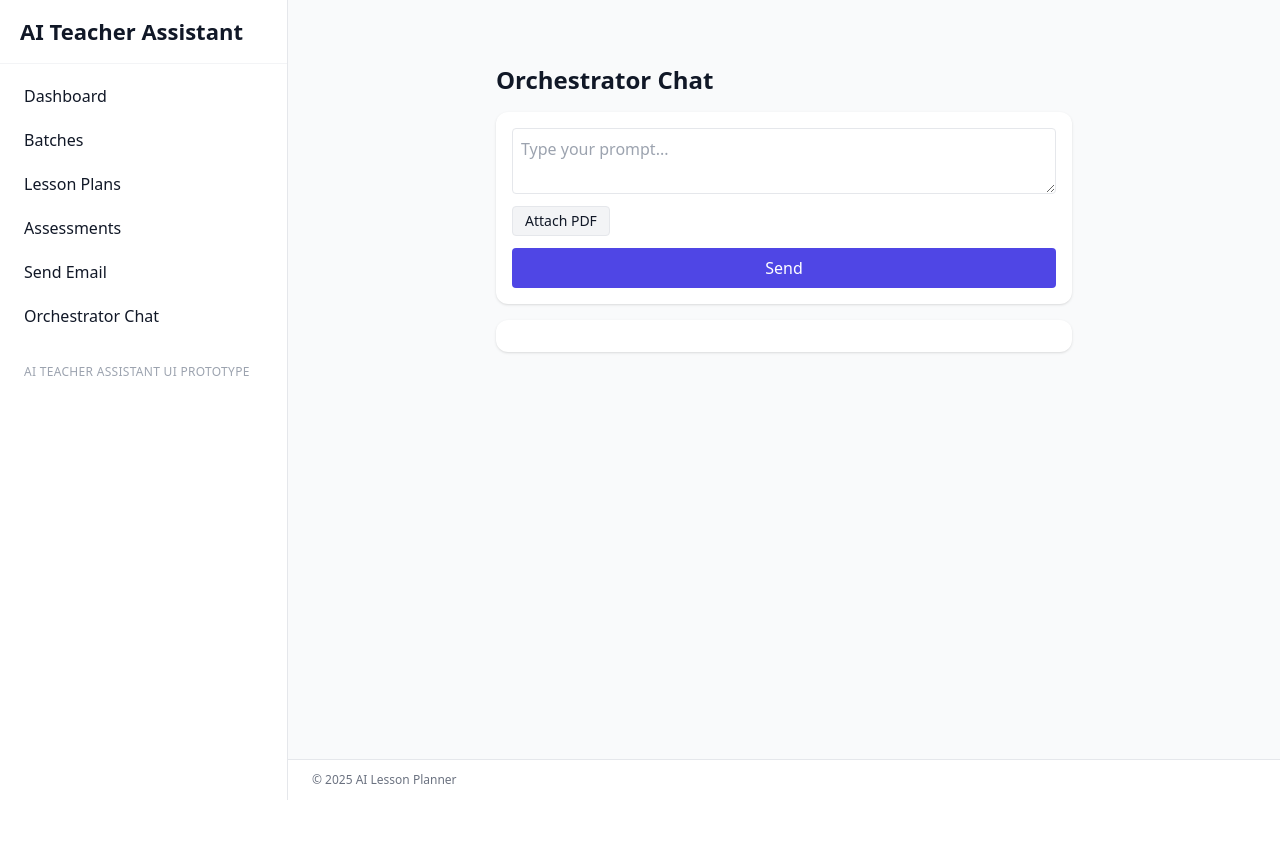
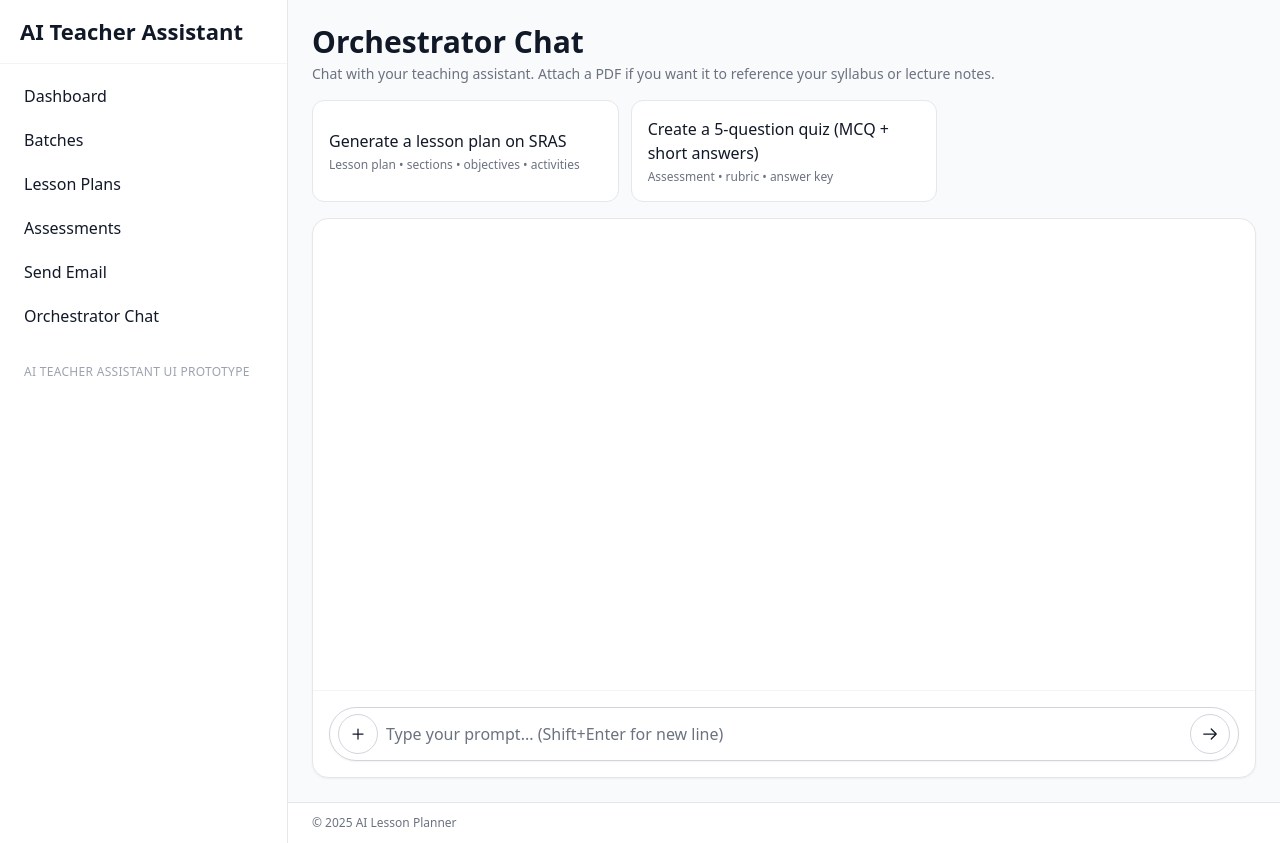
Before and after one commit to Timmythaw/ai-teacher-assistant, a Flask app: page /chat in a window 1280 px wide. Before the commit the page ends 800 px from the top, so only its background shows below. Run offline with Flask 3, Linux system fonts and the light colour scheme; some libraries are stand-ins or nearby versions.

Commit message:
Fixed chat interface, Generate assessment and lesson plan working properly

```diff
--- a/agents/assessment_agent.py
+++ b/agents/assessment_agent.py
@@ -15,7 +15,7 @@ class AssessmentAgent:
 
     def generate_assessment(self, course_material: str, options: dict) -> dict:
         try:
-            logger.info("LessonPlanAgent started with inputs: %s", options)
+            logger.info("AssessmentAgent started with inputs: %s", options)
             # PDF or raw text
             if course_material.endswith(".pdf"):
                 material_text = extract_text_from_pdf(course_material)
--- a/agents/lesson_plan_agent.py
+++ b/agents/lesson_plan_agent.py
@@ -29,6 +29,12 @@ class LessonPlanAgent:
                 logger.info("Extracted lecture notes: %s (length=%d)",
                             inputs["lecture_notes"], len(text))
                 combined_text += text + "\n"
+
+            # Fallback: if caller provides raw_text, use it as source
+            if (not combined_text.strip()) and inputs.get("raw_text"):
+                rt = str(inputs.get("raw_text") or "").strip()
+                if rt:
+                    combined_text += rt + "\n"
 
             if not combined_text.strip():
                 logger.warning("No valid text extracted from provided PDFs")
--- a/app.py
+++ b/app.py
@@ -64,8 +64,9 @@ def api_chat():
     try:
         prompt = request.form.get('prompt', '').strip()
         file = request.files.get('file')
-        options = {}
-        file_path = None
+        options: dict = {}
+        file_path: str | None = None
+
         if file and file.filename:
             if not allowed_file(file.filename):
                 return jsonify({"ok": False, "error": "Only .pdf files are allowed"}), 400
@@ -78,11 +79,27 @@ def api_chat():
                 i += 1
             file.save(dest.as_posix())
             file_path = dest.as_posix()
+
             # Heuristic: inject file as lesson/assessment input
-            if 'lesson' in prompt.lower():
+            low = prompt.lower()
+            if 'lesson' in low:
                 options['lesson_input'] = {'sources': {'course_outline': file_path}}
-            elif 'assessment' in prompt.lower():
-                options['assessment_input'] = {'source': file_path, 'spec': {'type': 'MCQ', 'difficulty': 'Medium', 'count': 5, 'rubric': True}}
+            elif any(k in low for k in ['assessment', 'quiz', 'exam', 'test', 'mcq', 'multiple choice']):
+                options['assessment_input'] = {
+                    'source': file_path,
+                    'spec': {'type': 'MCQ', 'difficulty': 'Medium', 'count': 5, 'rubric': True},
+                }
+        else:
+            # No file: pass prompt text to agents as raw source where applicable
+            low = prompt.lower()
+            if 'lesson' in low:
+                options['lesson_input'] = {'raw_text': prompt}
+            elif any(k in low for k in ['assessment', 'quiz', 'exam', 'test', 'mcq', 'multiple choice']):
+                options['assessment_input'] = {
+                    'source': prompt,
+                    'spec': {'type': 'MCQ', 'difficulty': 'Medium', 'count': 5, 'rubric': True},
+                }
+
         # Feature flag to use AutoGen orchestrator when available
         use_autogen = os.environ.get('USE_AUTOGEN', 'false').lower() in {'1','true','yes','on'}
         if use_autogen:
@@ -91,7 +108,7 @@ def api_chat():
                 ag_state = ag_run(prompt, options=options, persist=False)
                 output_md = ag_state.get('assistant_markdown') or 'No output.'
                 return jsonify({'ok': True, 'assistant_markdown': output_md, 'state': ag_state}), 200
-            except Exception as e:
+            except Exception:
                 # fall through to classic orchestrator if AutoGen fails
                 pass
 
@@ -100,34 +117,134 @@ def api_chat():
         orch.register_defaults()
         plan = orch.plan(prompt, options=options)
         state = orch.run(plan)
+
         # Auto-resume if paused to reach render steps
         loops = 0
         while isinstance(state, dict) and (state.get('state') or {}).get('status') == 'paused' and loops < 4:
             state = orch.run(state)
             loops += 1
-        # Find markdown output
-        md = None
-        summary = None
+
+        # Build full markdown output
+        md_parts: list[str] = []
+        # 1) All pre-rendered markdown sections
         for t in state.get('tasks', []):
-            if t.get('action','').startswith('render_') and isinstance(t.get('result'), str):
-                md = t['result']
+            if t.get('action', '').startswith('render_'):
+                res = t.get('result')
+                if isinstance(res, str) and res.strip():
+                    md_parts.append(res.strip())
+
+        # 2) If nothing rendered OR rendered content looks like an error, render from JSON
+        def _looks_bad(md: str) -> bool:
+            s = (md or "").strip().lower()
+            if not s:
+                return True
+            if s.startswith("### error"):
+                return True
+            if "invalid assessment payload" in s:
+                return True
+            # extremely short output is not helpful
+            return len(s) <= 20
+
+        pre_render_combined = "\n\n".join([m for m in md_parts if isinstance(m, str) and m.strip()])
+        if not md_parts or _looks_bad(pre_render_combined):
+            lesson_json = None
+            assess_json = None
+            tt_json = None
+            for t in state.get('tasks', []):
+                if t.get('action') == 'generate_lesson_plan' and isinstance(t.get('result'), dict):
+                    lesson_json = t.get('result')
+                elif t.get('action') == 'generate_assessment' and isinstance(t.get('result'), dict):
+                    assess_json = t.get('result')
+                elif t.get('action') == 'suggest_timetable' and isinstance(t.get('result'), dict):
+                    tt_json = t.get('result')
+            rebuilt_any = False
+            if assess_json is not None:
+                try:
+                    md = render_assessment_markdown(assess_json)
+                    if isinstance(md, str) and md.strip() and not _looks_bad(md):
+                        md_parts = [md]
+                        rebuilt_any = True
+                    else:
+                        # keep original error if rebuild did not improve
+                        md_parts = [md]
+                except Exception:
+                    pass
+            if lesson_json is not None:
+                try:
+                    md = render_lesson_plan_markdown(lesson_json)
+                    if isinstance(md, str) and md.strip():
+                        if rebuilt_any:
+                            md_parts.append(md)
+                        else:
+                            md_parts = [md]
+                            rebuilt_any = True
+                except Exception:
+                    pass
+            if tt_json is not None:
+                # Simple timetable markdown
+                try:
+                    slots = tt_json.get('suggested_slots') or []
+                    lines = ["# Timetable Suggestions"]
+                    for s in slots:
+                        if isinstance(s, dict):
+                            title = s.get('title') or 'Session'
+                            start = s.get('start') or ''
+                            end = s.get('end') or ''
+                            location = s.get('location') or ''
+                            reason = s.get('reason') or ''
+                            lines.append(f"- {title}: {start} → {end}{(' · ' + location) if location else ''}")
+                            if reason:
+                                lines.append(f"  - {reason}")
+                    if len(lines) > 1:
+                        if rebuilt_any:
+                            md_parts.append("\n".join(lines))
+                        else:
+                            md_parts = ["\n".join(lines)]
+                            rebuilt_any = True
+                except Exception:
+                    pass
+
+        # If output looks too minimal (e.g., only a heading), rebuild from JSON plan
+        combined = "\n\n".join([m for m in md_parts if isinstance(m, str) and m.strip()])
+        if len(combined.strip()) <= 20 or combined.strip().lower() in {"# lesson plan", "lesson plan"}:
+            try:
+                lesson_json = None
+                for t in state.get('tasks', []):
+                    if t.get('action') == 'generate_lesson_plan' and isinstance(t.get('result'), dict):
+                        lesson_json = t.get('result')
+                        break
+                if lesson_json is not None:
+                    rebuilt = render_lesson_plan_markdown(lesson_json)
+                    if rebuilt and rebuilt.strip():
+                        combined = rebuilt
+            except Exception:
+                pass
+        output_md = combined or 'No output.'
+
+        # Build JSON artifacts for saving without affecting rendered markdown
+        json_by_action = {}
         for t in state.get('tasks', []):
-            if t.get('action') == 'generate_assessment' and isinstance(t.get('result'), dict):
-                qn = len(t['result'].get('questions') or [])
-                summary = f"### Assessment generated\n\nQuestions: {qn}"
-                # If markdown not found, try to render it now
-                if not md:
-                    from core.md_render import render_assessment_markdown
-                    md = render_assessment_markdown(t['result'])
-        # Compose output: summary + markdown
-        output_md = ''
-        if summary:
-            output_md += summary + '\n\n'
-        if md:
-            output_md += md
-        if not output_md:
-            output_md = 'No output.'
-        return jsonify({'ok': True, 'assistant_markdown': output_md, 'state': state}), 200
+            if t.get('status') == 'succeeded' and 'result' in t:
+                res = t.get('result')
+                if isinstance(res, (dict, list)):
+                    json_by_action[t.get('action') or 'task'] = res
+        primary = None
+        for key in [
+            'generate_assessment', 'generate_lesson_plan', 'suggest_timetable',
+            'create_google_form', 'schedule_calendar', 'draft_email', 'send_email'
+        ]:
+            if key in json_by_action:
+                primary = json_by_action[key]
+                break
+        return jsonify({
+            'ok': True,
+            'assistant_markdown': output_md,
+            'state': state,
+            'json_outputs': {
+                'primary': primary,
+                'by_action': json_by_action,
+            }
+        }), 200
     except Exception as e:
         return jsonify({'ok': False, 'error': str(e)}), 500
 
--- a/core/autogen/speaker_selection.py
+++ b/core/autogen/speaker_selection.py
@@ -38,6 +38,8 @@ ALIASES = {
     "quiz": "assessment",
     "exam": "assessment",
     "test": "assessment",
+    "mcq": "assessment",
+    "multiple choice": "assessment",
     "assessment_agent": "assessment",
     # Timetable/Calendar
     "timetable": "timetable",
--- a/templates/chat.html
+++ b/templates/chat.html
@@ -1,27 +1,63 @@
 {% extends "base.html" %}
 {% block title %}Orchestrator Chat{% endblock %}
 {% block content %}
-<div class="max-w-xl mx-auto mt-10">
-  <h1 class="text-2xl font-semibold mb-4">Orchestrator Chat</h1>
-  <div class="bg-white rounded-xl shadow p-4 mb-4">
-    <form id="chat-form" enctype="multipart/form-data" class="flex flex-col gap-3">
-      <textarea name="prompt" id="prompt" rows="2" class="border rounded p-2" placeholder="Type your prompt..."></textarea>
-      <div class="flex items-center gap-2">
-        <input type="file" name="file" id="file" accept="application/pdf" class="hidden">
-        <button type="button" id="attach-btn" class="px-3 py-1 rounded border bg-gray-100 hover:bg-gray-200 text-sm">Attach PDF</button>
-        <span id="file-pill" class="hidden px-2 py-1 rounded bg-indigo-100 text-indigo-800 text-xs font-medium">
+<div class="mx-auto max-w-5xl lg:max-w-6xl">
+  <!-- Header -->
+  <div class="mb-4">
+    <h1 class="text-2xl md:text-3xl font-semibold">Orchestrator Chat</h1>
+    <p class="text-sm text-gray-500 mt-1">Chat with your teaching assistant. Attach a PDF if you want it to reference your syllabus or lecture notes.</p>
+  </div>
+
+  <!-- Example prompts -->
+  <div class="grid sm:grid-cols-2 lg:grid-cols-3 gap-3 mb-4">
+    <button type="button" data-example class="text-left rounded-xl border border-gray-200 bg-white p-4 hover:shadow transition">
+      <span class="block font-medium">Generate a lesson plan on SRAS</span>
+      <span class="block text-xs text-gray-500 mt-1">Lesson plan • sections • objectives • activities</span>
+    </button>
+    <button type="button" data-example class="text-left rounded-xl border border-gray-200 bg-white p-4 hover:shadow transition">
+      <span class="block font-medium">Create a 5‑question quiz (MCQ + short answers)</span>
+      <span class="block text-xs text-gray-500 mt-1">Assessment • rubric • answer key</span>
+    </button>
+  </div>
+
+  <!-- Chat surface -->
+  <div class="bg-white rounded-2xl border border-gray-200 shadow-sm flex flex-col h-[70vh]">
+    <div id="chat-messages" class="flex-1 overflow-y-auto p-4 md:p-6 flex flex-col gap-4">
+      <!-- Messages will stream here -->
+    </div>
+
+    <!-- Composer -->
+    <form id="chat-form" enctype="multipart/form-data" class="border-t border-gray-100 p-3 md:p-4">
+      <input type="file" name="file" id="file" accept="application/pdf" class="hidden" />
+      <div class="relative">
+        <!-- File chip -->
+        <span id="file-pill" class="hidden absolute -top-3 left-4 translate-y-[-100%] text-xs px-2 py-0.5 rounded-full bg-indigo-100 text-indigo-700 font-medium shadow">
           <span id="file-name"></span>
-          <button type="button" id="remove-file" class="ml-1 text-indigo-600 hover:text-red-600">&times;</button>
+          <button type="button" id="remove-file" class="ml-1 hover:text-red-600" aria-label="Remove file">×</button>
         </span>
+
+        <!-- Light pill composer (white) -->
+        <div class="w-full rounded-full bg-white text-gray-900 px-2 py-1.5 flex items-center gap-2 border border-gray-300 shadow-sm">
+          <!-- Plus (attach) -->
+          <button type="button" id="attach-btn" class="w-10 h-10 rounded-full border border-gray-300 bg-white hover:bg-gray-50 inline-flex items-center justify-center" title="Attach PDF">
+            <svg xmlns="http://www.w3.org/2000/svg" class="h-5 w-5" viewBox="0 0 24 24" fill="none" stroke="currentColor" stroke-width="1.5"><path stroke-linecap="round" stroke-linejoin="round" d="M12 6v12M6 12h12"/></svg>
+          </button>
+
+          <!-- Textarea -->
+          <textarea id="prompt" name="prompt" rows="1" class="flex-1 bg-transparent border-0 text-gray-900 placeholder-gray-500 focus:ring-0 focus:outline-none resize-none max-h-48 py-2" placeholder="Type your prompt... (Shift+Enter for new line)"></textarea>
+
+          <!-- Send (arrow facing right) -->
+          <button type="submit" id="send-btn" class="w-10 h-10 rounded-full bg-white border border-gray-300 text-gray-900 inline-flex items-center justify-center hover:bg-gray-50 disabled:opacity-50 disabled:cursor-not-allowed" title="Send">
+            <svg xmlns="http://www.w3.org/2000/svg" class="h-5 w-5" viewBox="0 0 24 24" fill="none" stroke="currentColor" stroke-width="1.5"><path stroke-linecap="round" stroke-linejoin="round" d="M4.5 12h15m0 0-6-6m6 6-6 6"/></svg>
+          </button>
         </div>
-      <button type="submit" class="bg-indigo-600 text-white px-4 py-2 rounded hover:bg-indigo-700">Send</button>
+      </div>
     </form>
   </div>
-  <div class="bg-white rounded-xl shadow p-4">
-    <div id="chat-messages" class="flex flex-col gap-3"></div>
 </div>
-</div>
+
 <script>
+// Elements
 const form = document.getElementById('chat-form');
 const promptEl = document.getElementById('prompt');
 const fileInput = document.getElementById('file');
@@ -30,7 +66,18 @@ const filePill = document.getElementById('file-pill');
 const fileNameSpan = document.getElementById('file-name');
 const removeFileBtn = document.getElementById('remove-file');
 const chatMessages = document.getElementById('chat-messages');
+const sendBtn = document.getElementById('send-btn');
+const exampleBtns = document.querySelectorAll('[data-example]');
 let attachedFile = null;
+let pendingAssistantDiv = null;
+
+// Example prompts inject into textarea
+exampleBtns.forEach(btn => {
+  btn.addEventListener('click', () => {
+    promptEl.value = btn.querySelector('span.font-medium').textContent;
+    promptEl.focus();
+  });
+});
 
 attachBtn.onclick = () => fileInput.click();
 fileInput.onchange = () => {
@@ -40,28 +87,41 @@ fileInput.onchange = () => {
     filePill.classList.remove('hidden');
   }
 };
+if (removeFileBtn) {
   removeFileBtn.onclick = () => {
     attachedFile = null;
     fileInput.value = '';
     filePill.classList.add('hidden');
   };
+}
 
-form.onsubmit = async (e) => {
+form.addEventListener('submit', async (e) => {
   e.preventDefault();
-  const prompt = promptEl.value.trim();
+  const prompt = (promptEl.value || '').trim();
   if (!prompt) return;
+
+  // Lock UI
+  sendBtn.disabled = true;
+
   const fd = new FormData();
   fd.append('prompt', prompt);
   if (attachedFile) fd.append('file', attachedFile);
-  // Show user message
+
+  // Render user message immediately
   addMsg(prompt, 'user');
   promptEl.value = '';
   attachedFile = null;
   fileInput.value = '';
   filePill.classList.add('hidden');
-  // Send to backend
+
+  // Show assistant typing placeholder
+  pendingAssistantDiv = addMsg('Thinking…', 'assistant', false, true);
+
+  try {
     const res = await fetch('/api/chat', { method: 'POST', body: fd });
     const data = await res.json();
+    // Replace placeholder with real content
+    if (pendingAssistantDiv) pendingAssistantDiv.remove();
     if (data.assistant_markdown) {
       addMsg(data.assistant_markdown, 'assistant', true);
     } else if (data.error) {
@@ -69,20 +129,45 @@ form.onsubmit = async (e) => {
     } else {
       addMsg('No response', 'error');
     }
-};
+  } catch (err) {
+    if (pendingAssistantDiv) pendingAssistantDiv.remove();
+    addMsg('Failed to reach the server. Please try again.', 'error');
+  } finally {
+    sendBtn.disabled = false;
+  }
+});
 
-function addMsg(text, who, isMarkdown=false) {
-  const div = document.createElement('div');
-  div.className = who === 'user' ? 'self-end bg-indigo-50 text-indigo-900 px-3 py-2 rounded-lg max-w-[80%]' :
-    who === 'assistant' ? 'self-start bg-gray-50 text-gray-900 px-3 py-2 rounded-lg max-w-[80%] prose prose-sm' :
-    'self-center text-red-600 px-3 py-2';
-  if (isMarkdown && window.marked && window.DOMPurify) {
-    div.innerHTML = DOMPurify.sanitize(marked.parse(text));
+function addMsg(text, who, isMarkdown = false, isTyping=false) {
+  const wrap = document.createElement('div');
+  wrap.className = who === 'user' ? 'self-end' : 'self-start';
+
+  const bubble = document.createElement('div');
+  bubble.className = (
+    who === 'user'
+      ? 'bg-indigo-600 text-white'
+      : 'bg-gray-50 text-gray-900 border border-gray-200'
+  ) + ' px-4 py-3 rounded-2xl max-w-[90%] md:max-w-[80%] prose prose-sm break-words';
+
+  if (isTyping) {
+    bubble.innerHTML = '<span class="inline-flex gap-1 items-center"><span class="w-2 h-2 rounded-full bg-gray-300 animate-bounce"></span><span class="w-2 h-2 rounded-full bg-gray-300 animate-bounce [animation-delay:.15s]"></span><span class="w-2 h-2 rounded-full bg-gray-300 animate-bounce [animation-delay:.3s]"></span></span>';
+  } else if (isMarkdown && window.marked && window.DOMPurify) {
+    bubble.innerHTML = DOMPurify.sanitize(marked.parse(text));
   } else {
-    div.textContent = text;
+    bubble.textContent = text;
   }
-  chatMessages.appendChild(div);
+
+  wrap.appendChild(bubble);
+  chatMessages.appendChild(wrap);
   chatMessages.scrollTop = chatMessages.scrollHeight;
+  return wrap;
 }
+
+// Quality of life: submit on Enter, newline with Shift+Enter
+promptEl.addEventListener('keydown', (e) => {
+  if (e.key === 'Enter' && !e.shiftKey) {
+    e.preventDefault();
+    form.requestSubmit();
+  }
+});
 </script>
 {% endblock %}
```
Also changed, not shown: agents/email_agent.py (+10 -2 lines), agents/orchestra.py (+44 -13 lines), core/autogen/tools_registry.py (+14 -0 lines), core/md_render.py (+31 -1 lines), integrations/email_writer.py (+50 -6 lines). Lines whose indentation alone changed are shown as unchanged.
